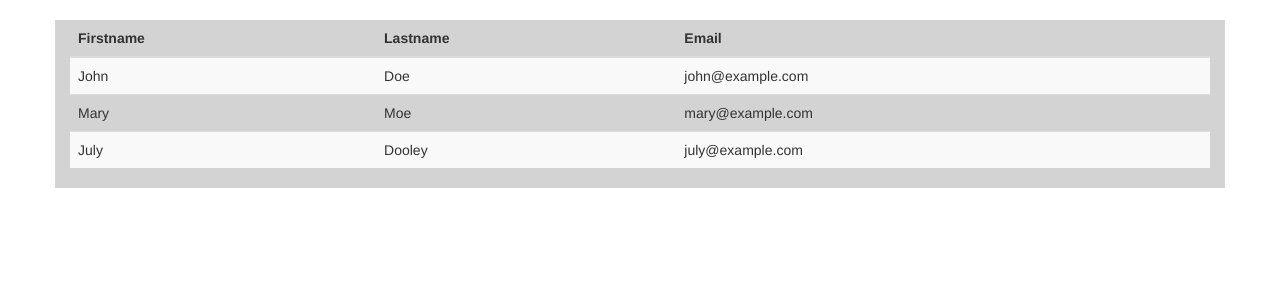
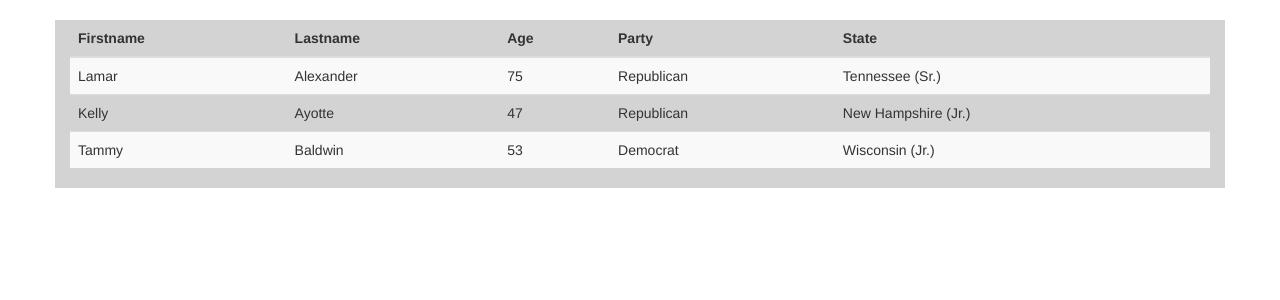
Before and after one commit to pikachuchu/cs373-idb, a Flask app: page /senate in a window 1280 px wide. Shown: the part 52-352 px from the top of the page. Run offline with Flask 2, Linux system fonts and the light colour scheme; some libraries are stand-ins or nearby versions.

Commit message:
change table in senate and include links. Added blank senator page

```diff
--- a/app.py
+++ b/app.py
@@ -27,5 +27,9 @@ def bills():
 def about():
     return render_template('about.html')
 
+@app.route('/senator/id/<int:sen_id>')
+def senator(sen_id):
+    return render_template('senator.html', sen_id = sen_id)
+
 if __name__ == '__main__':
     app.run()
--- a/templates/base.html
+++ b/templates/base.html
@@ -15,7 +15,8 @@
     <!-- Bootstrap core CSS -->
     <link href="https://maxcdn.bootstrapcdn.com/bootstrap/3.3.5/css/bootstrap.min.css" rel="stylesheet">
     <link href="static/css/style.css" rel="stylesheet">
-
+    <script src="https://ajax.googleapis.com/ajax/libs/jquery/1.11.3/jquery.min.js"></script>
+    <script src="http://code.jquery.com/ui/1.9.2/jquery-ui.js"></script>
     <script type="text/javascript" charset="utf-8" src="https://maxcdn.bootstrapcdn.com/bootstrap/3.3.5/js/bootstrap.min.js"></script>
 
     <!-- HTML5 shim and Respond.js for IE8 support of HTML5 elements and media queries -->
--- a/templates/senate.html
+++ b/templates/senate.html
@@ -11,26 +11,41 @@
       <tr>
         <th>Firstname</th>
         <th>Lastname</th>
-        <th>Email</th>
+        <th>Age</th>
+        <th>Party</th>
+        <th>State</th>
       </tr>
     </thead>
     <tbody>
-      <tr>
-        <td>John</td>
-        <td>Doe</td>
-        <td>john@example.com</td>
+      <tr class='clickable-row' data-href='/senator/id/1'>
+        <td>Lamar</td>
+        <td>Alexander</td>
+        <td>75</td>
+        <td>Republican</td>
+        <td>Tennessee (Sr.)</td>
       </tr>
-      <tr>
-        <td>Mary</td>
-        <td>Moe</td>
-        <td>mary@example.com</td>
+      <tr class='clickable-row' data-href='/senator/id/2'>
+        <td>Kelly</td>
+        <td>Ayotte</td>
+        <td>47</td>
+        <td>Republican</td>
+        <td>New Hampshire (Jr.)</td>
       </tr>
-      <tr>
-        <td>July</td>
-        <td>Dooley</td>
-        <td>july@example.com</td>
+      <tr class='clickable-row' data-href='/senator/id/3'>
+        <td>Tammy</td>
+        <td>Baldwin</td>
+        <td>53</td>
+        <td>Democrat</td>
+        <td>Wisconsin (Jr.)</td>
       </tr>
     </tbody>
 </table>
 </div>
+<script type="text/javascript">
+  jQuery(document).ready(function($) {
+    $(".clickable-row").click(function() {
+        window.document.location = $(this).data("href");
+    });
+});
+</script>
 {% endblock %}
```
Also changed, not shown: templates/senator.html (added, +18 -0 lines).
